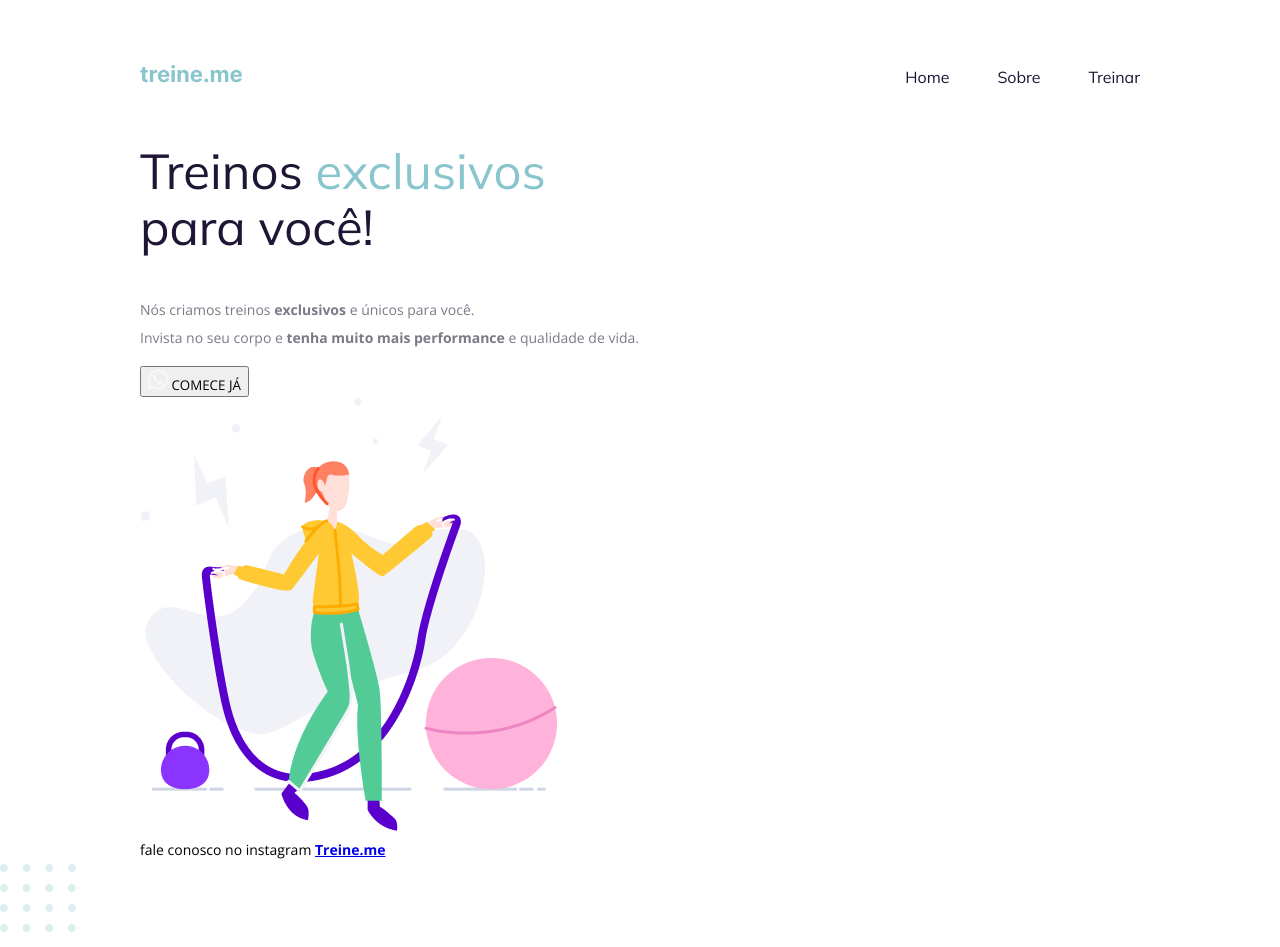
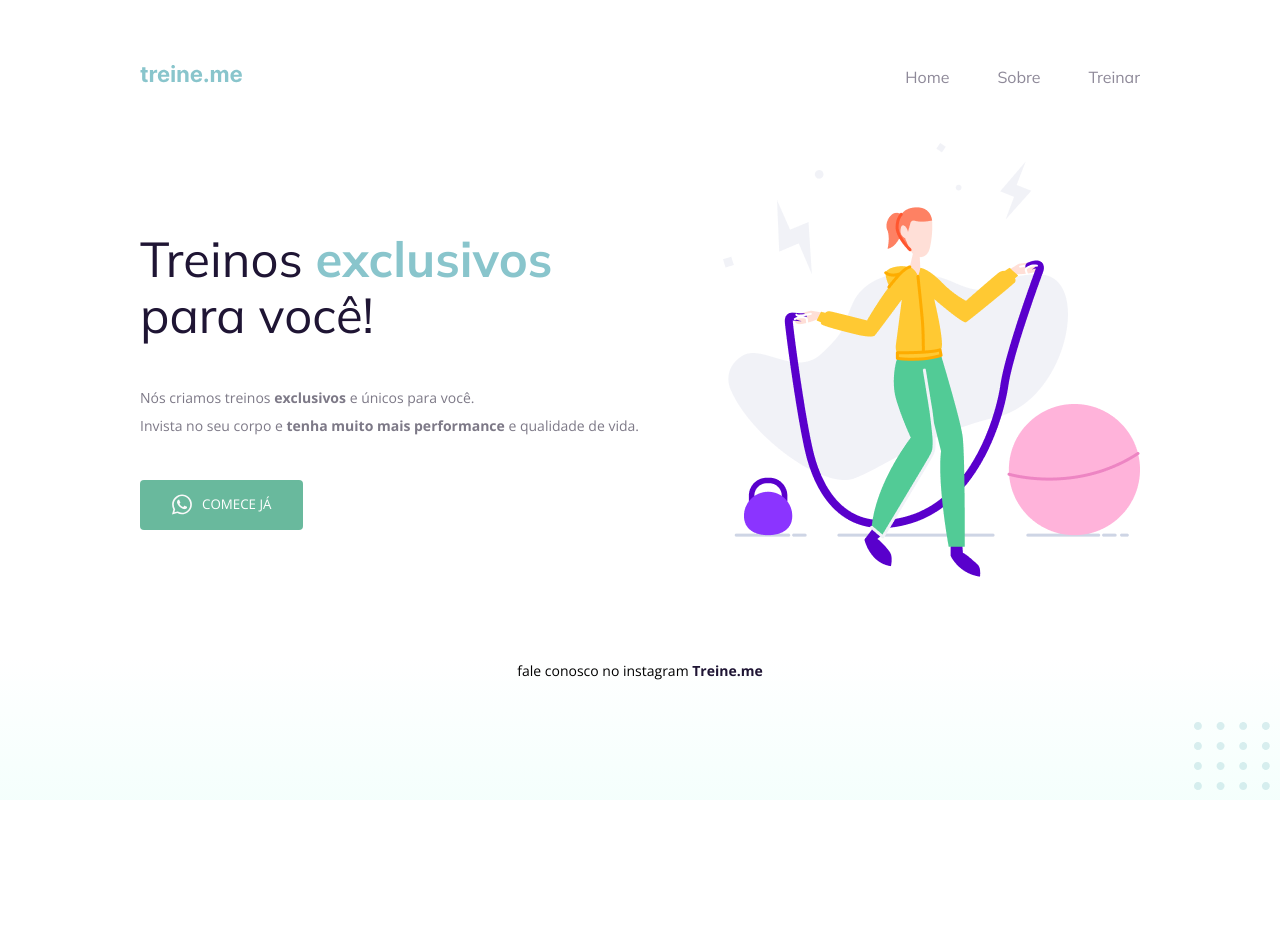
Before and after one commit to TbrunoK/Treine.me, a plain HTML site: page index.html in a window 1280 px wide. After the commit the page ends 800 px from the top, so only its background shows below. Drawn offline with nearby package versions, Linux system fonts and the light colour scheme.

Commit message:
project completed

```diff
--- a/index.html
+++ b/index.html
@@ -53,7 +53,7 @@
       </footer>
     </div>
 
-    <img
+    <img id="balls"
       src="./assets/balls.png"
       alt="Bolinhas verdes no canto inferior direito da página"
     />
--- a/style.css
+++ b/style.css
@@ -1,11 +1,20 @@
 body {
   margin: 0;
+
   font-family: "Open Sans", sans-serif;
+  background: linear-gradient(
+    180deg,
+    rgba(227, 255, 248, 0) 82.08%,
+    rgba(227, 255, 248, 0.38) 100%
+  );
+
+  min-height: 100vh;
 }
 
 .page {
   width: 1000px;
-  margin: 65px auto 0;
+  margin: 0 auto;
+  padding-top: 65px;
 }
 
 nav {
@@ -24,18 +33,29 @@ ul {
   padding: 0;
 }
 
-ul li a {
+a {
   color: #1f1534;
   text-decoration: none;
 }
 
+ul li a {
+  opacity: 0.5;
+}
+
 ul li a:hover {
   font-weight: bold;
+  opacity: 1;
 }
 
 h1,
 ul {
   font-family: "Mulish", sans-serif;
+}
+
+main {
+  display: flex;
+  align-items: center;
+  justify-content: space-between;
 }
 
 h1 {
@@ -48,26 +68,60 @@ h1 {
   width: 490px;
 }
 
-span {
+h1 span {
   color: #89c5cc;
+  font-weight: bold;
 }
 
-p {
+section p {
   font-size: 14px;
   line-height: 28px;
   color: #7d7987;
+  margin: 40px 0;
 }
 
 button {
+  color: #ffffff;
   text-transform: uppercase;
   font-family: "Open Sans", sans-serif;
+
+  background: #69b99d;
+  border: 0;
+  padding: 14px 32px 15px;
+
+  display: flex;
+  align-items: center;
+  justify-content: center;
+  gap: 10px;
+  border-radius: 4px;
+  cursor: pointer;
+}
+
+button:hover {
+  background: #56917b;
 }
 
 footer {
   font-size: 14px;
   line-height: 28px;
+
+  text-align: center;
+
+  margin-top: 80px;
 }
 
 footer a {
   font-weight: bold;
+  color: #1f1534;
 }
+
+footer a:hover {
+  color: #000000;
+  cursor: pointer;
+}
+
+#balls {
+  position: fixed;
+  bottom: 0;
+  right: 0;
+}
```
